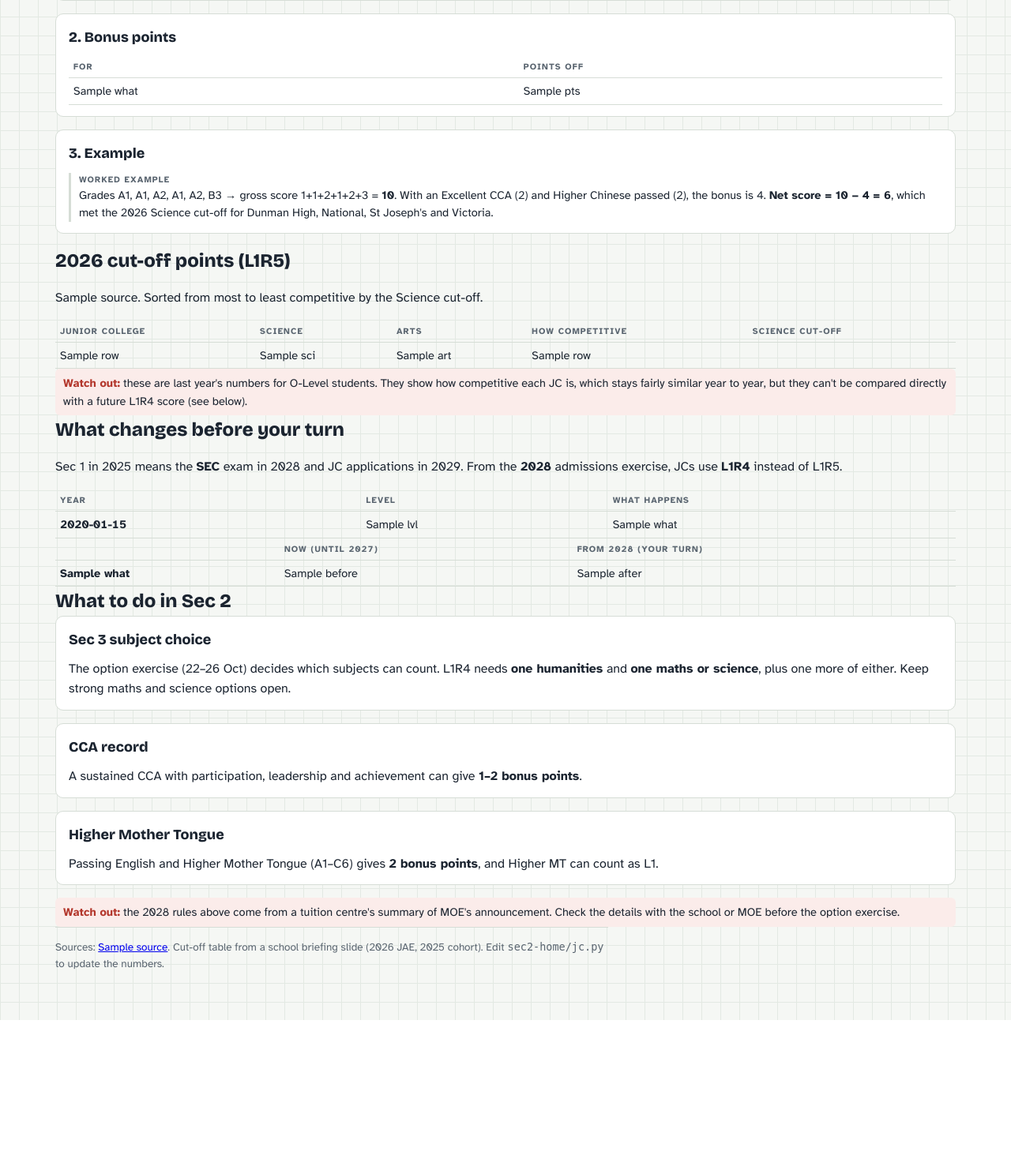
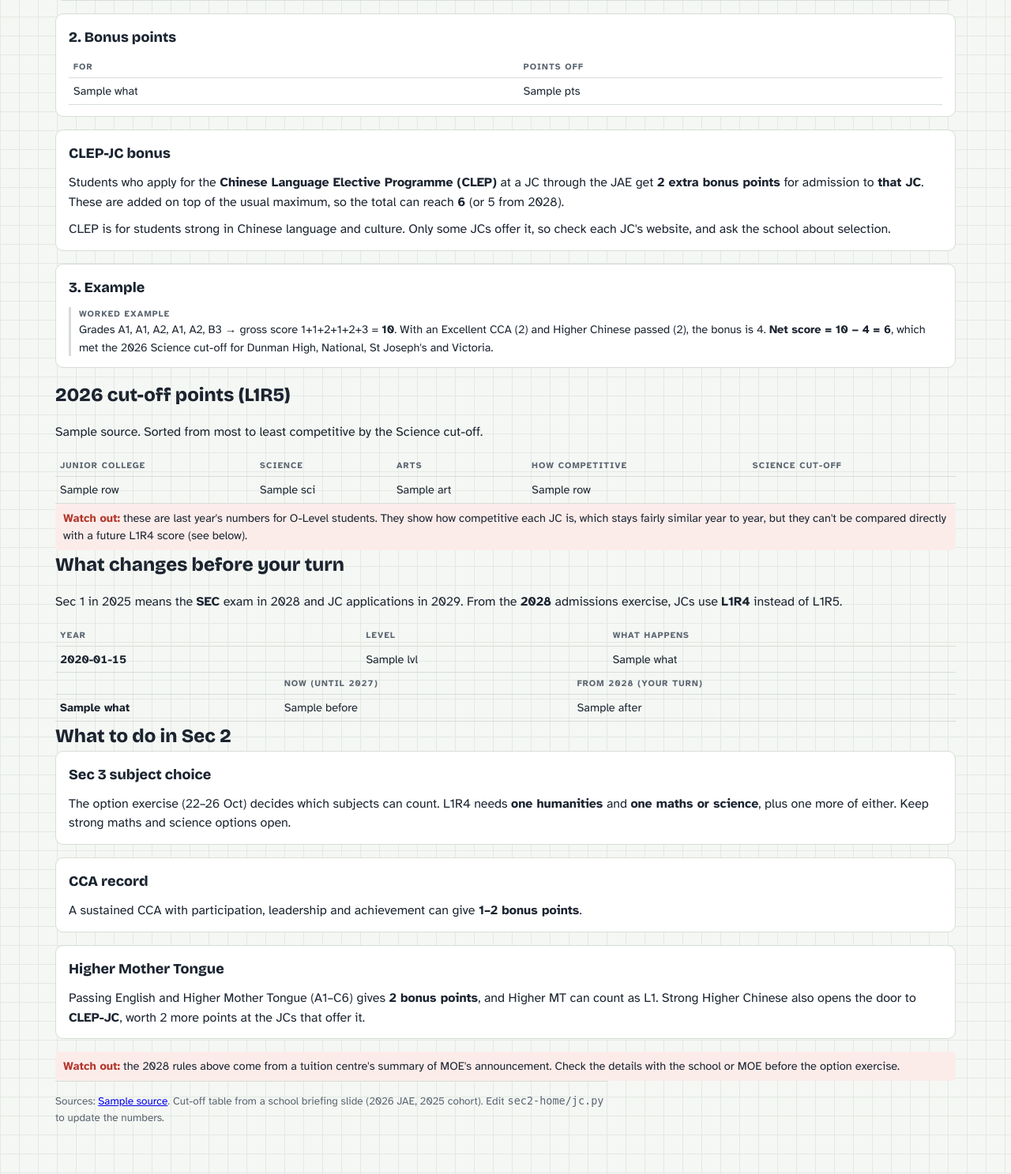
Before and after one commit to jicheng17/sec2-study-hub, a Flask app: template sec2-home/templates/jc.html in a window 1280 px wide. Shown: the part 843-2330 px from the top of the page at 79% size. Before the commit the page ends 2135 px from the top, so only its background shows below. Run offline with Flask 3, Linux system fonts and the light colour scheme; the template is opened without the code that fills it: most values are stand-ins (such as "Sample title", 1, 10 or a date in 2020).

Commit message:
JC guide: add CLEP-JC 2 bonus points (on top of the cap)
Co-Authored-By: Claude Opus 5.5 <noreply@anthropic.com>
Claude-Session: https://claude.ai/code/session_01JT5EgJvA9GiJ3ejZYMxNtN

```diff
--- a/sec2-home/jc.py
+++ b/sec2-home/jc.py
@@ -43,7 +43,8 @@ BONUS_NOW = [
     ("English and Higher Mother Tongue, grade A1 to C6", "2"),
     ("Chinese or Malay Special Programme, grade A1 to C6", "2"),
     ("Choosing an affiliated JC as 1st choice", "2"),
-    ("Maximum (any combination)", "4"),
+    ("Maximum (any combination of the above)", "4"),
+    ("CLEP-JC: applying through the JAE to a JC that offers the Chinese Language Elective Programme, for admission to that JC", "+2 on top of the cap"),
 ]
 
 # Your child's path (Sec 1 in 2025)
--- a/sec2-home/templates/jc.html
+++ b/sec2-home/templates/jc.html
@@ -43,8 +43,12 @@
     <article class="card"><h3>2. Bonus points</h3>
       <div class="tw"><table class="t">
         <tr><th>For</th><th>Points off</th></tr>
-        {% for what, pts in jc.BONUS_NOW %}<tr{% if loop.last %} class="jc-total"{% endif %}><td>{{ what }}</td><td>{{ pts }}</td></tr>{% endfor %}
+        {% for what, pts in jc.BONUS_NOW %}<tr{% if what.startswith("Maximum") %} class="jc-total"{% endif %}><td>{{ what }}</td><td>{{ pts }}</td></tr>{% endfor %}
       </table></div>
+    </article>
+    <article class="card"><h3>CLEP-JC bonus</h3>
+      <p>Students who apply for the <b>Chinese Language Elective Programme (CLEP)</b> at a JC through the JAE get <b>2 extra bonus points</b> for admission to <b>that JC</b>. These are added on top of the usual maximum, so the total can reach <b>6</b> (or 5 from 2028).</p>
+      <p>CLEP is for students strong in Chinese language and culture. Only some JCs offer it, so check each JC's website, and ask the school about selection.</p>
     </article>
     <article class="card"><h3>3. Example</h3>
       <div class="ex"><b>Worked example</b>Grades A1, A1, A2, A1, A2, B3 → gross score 1+1+2+1+2+3 = <strong>10</strong>. With an Excellent CCA (2) and Higher Chinese passed (2), the bonus is 4. <strong>Net score = 10 − 4 = 6</strong>, which met the 2026 Science cut-off for Dunman High, National, St Joseph's and Victoria.</div>
@@ -88,7 +92,7 @@
   <div class="jc-grid">
     <article class="card"><h3>Sec 3 subject choice</h3><p>The option exercise (22–26 Oct) decides which subjects can count. L1R4 needs <b>one humanities</b> and <b>one maths or science</b>, plus one more of either. Keep strong maths and science options open.</p></article>
     <article class="card"><h3>CCA record</h3><p>A sustained CCA with participation, leadership and achievement can give <b>1–2 bonus points</b>.</p></article>
-    <article class="card"><h3>Higher Mother Tongue</h3><p>Passing English and Higher Mother Tongue (A1–C6) gives <b>2 bonus points</b>, and Higher MT can count as L1.</p></article>
+    <article class="card"><h3>Higher Mother Tongue</h3><p>Passing English and Higher Mother Tongue (A1–C6) gives <b>2 bonus points</b>, and Higher MT can count as L1. Strong Higher Chinese also opens the door to <b>CLEP-JC</b>, worth 2 more points at the JCs that offer it.</p></article>
   </div>
   <div class="warn"><b>Watch out:</b> the 2028 rules above come from a tuition centre's summary of MOE's announcement. Check the details with the school or MOE before the option exercise.</div>
 </section>
```
